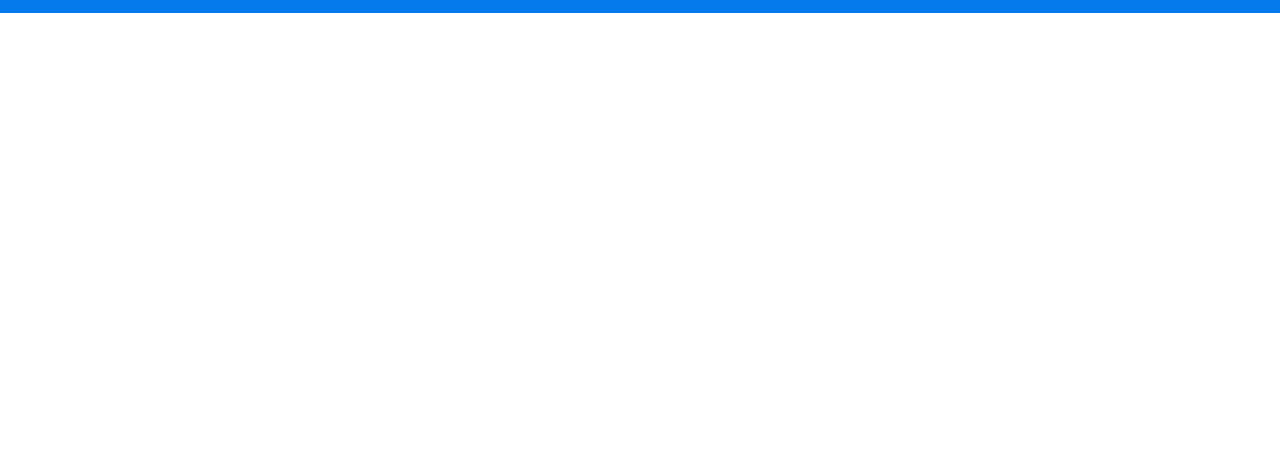
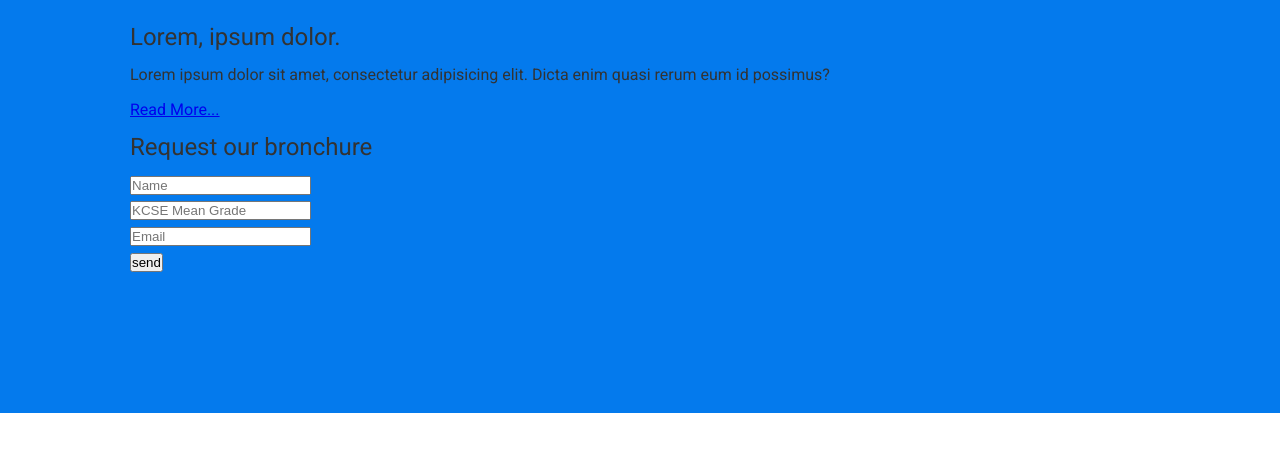
Before and after one commit to Salochin5/visionMpowerement, a plain HTML site: page index.html in a window 1280 px wide. Shown: the part 57-508 px from the top of the page. Drawn offline with Linux system fonts and the light colour scheme.

Commit message:
html showcase section

```diff
--- a/index.html
+++ b/index.html
@@ -22,5 +22,32 @@
             </nav>
         </div>
     </div>
+
+    <!-- Showcase -->
+    <section class="showcase">
+        <div class="container grid">
+            <div class="showcase-text">
+                <h1>Lorem, ipsum dolor.</h1>
+                <p>Lorem ipsum dolor sit amet, consectetur adipisicing elit. Dicta enim quasi rerum eum id possimus?</p>
+                <a href="features.html" class="btn btn-outline">Read More...</a>
+            </div>
+
+            <div class="showcase-form card">
+                <h2>Request our bronchure</h2>
+            </div>
+            <form>
+                <div class="form-control">
+                    <input type="text" text="name" placeholder="Name" required>
+                </div>
+                <div class="form-control">
+                    <input type="text" text="grade" placeholder="KCSE Mean Grade" required>
+                </div>
+                <div class="form-control">
+                    <input type="email" text="email" placeholder="Email" required>
+                </div>
+                <input type="submit" value="send" class="btn btn-primary">
+            </form>
+        </div>
+    </section>
 </body>
 </html>
--- a/styles.css
+++ b/styles.css
@@ -33,6 +33,8 @@ p {
 img {
     width: 100%;
 }
+
+/* NavBar */
 .navbar {
     background-color: #047aed;
     color: #fff;
@@ -58,6 +60,14 @@ img {
     justify-content: space-between;
 }
 
+/* Showcase */
+.showcase {
+    height: 400px;
+    background-color: #047aed;
+}
+
+
+/* Utility */
 .container {
     max-width: 1100px;
     margin: 0 auto;
```
